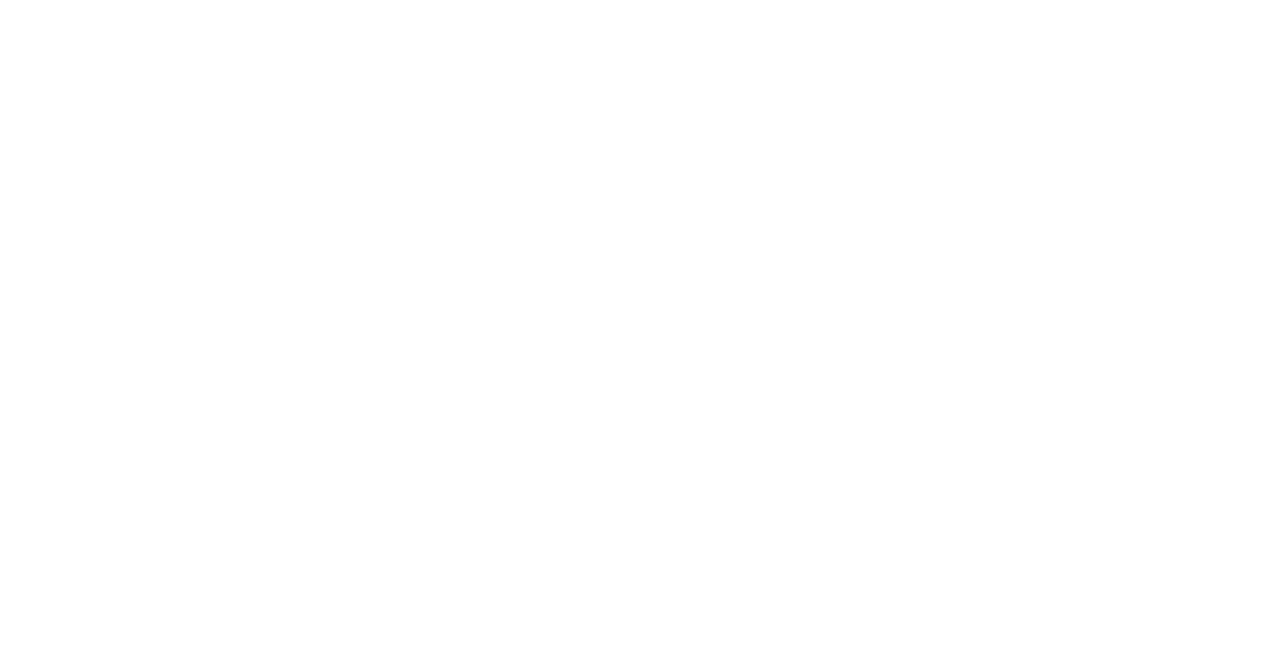
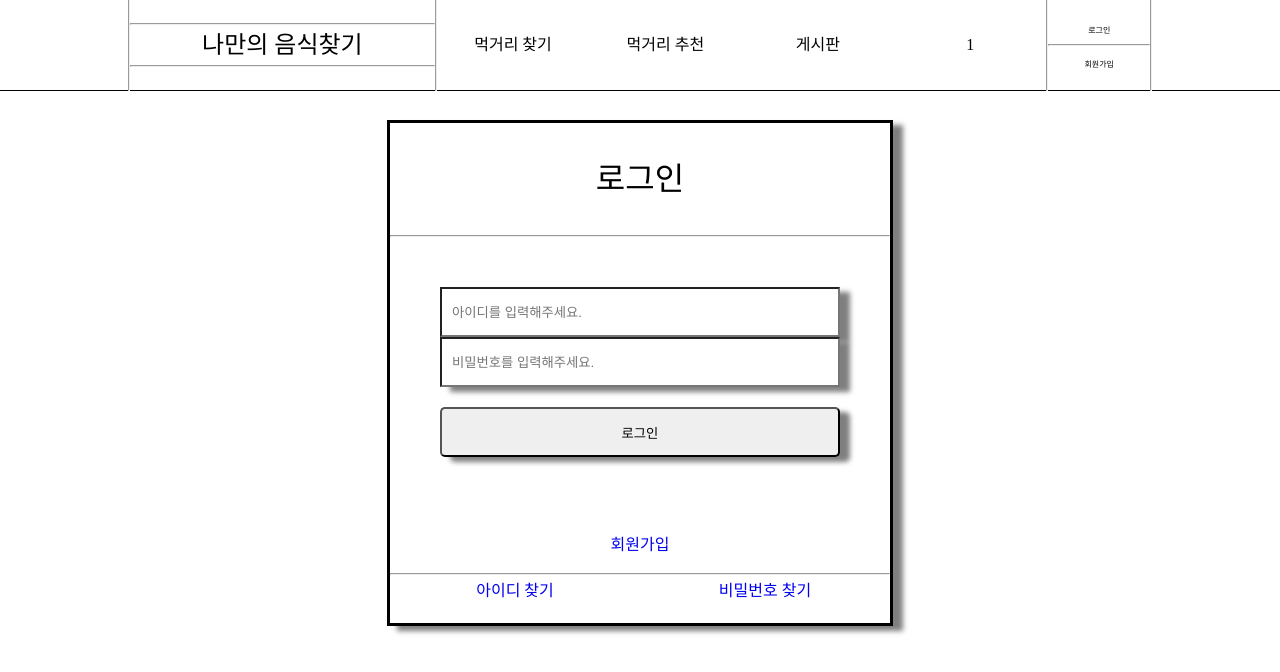
Before and after one commit to BobbyKJH/food-community, a React (Create React App) app: page /signin in a window 1280 px wide. Before the commit this address had no page. Shown: the top 672 px of the page. Built offline with nearby package versions, Linux system fonts and the light colour scheme.

Commit message:
Sign In Page Create

```diff
--- a/src/App.js
+++ b/src/App.js
@@ -1,10 +1,12 @@
 import { Routes, Route } from "react-router-dom";
 import Home from "./pages/Home";
+import MemberShip from "./pages/MemberShip";
 
 function App() {
   return (
     <Routes>
       <Route path="/" element={<Home />} />
+      <Route path="/signin" element={<MemberShip />} />
     </Routes>
   );
 }
--- a/src/components/Nav.jsx
+++ b/src/components/Nav.jsx
@@ -39,7 +39,7 @@
 
         {/* 로그인 */}
         <div className={styles.findNav}>
-          <Link to="/" className={styles.findLink}>
+          <Link to="/signin" className={styles.findLink}>
             로그인
           </Link>
           <hr />
--- a/src/components/Nav.module.css
+++ b/src/components/Nav.module.css
@@ -5,6 +5,7 @@
   left: 0;
   right: 0;
   border-bottom: 1px solid #000;
+  background-color: #fff;
 }
 /* nav 박스 */
 .nav {
@@ -50,6 +51,9 @@
   text-decoration: none;
   color: #000;
 }
+.findLink:hover {
+  text-decoration: underline;
+}
 .line {
   height: 100%;
 }
--- a/src/components/SignIn.module.css
+++ b/src/components/SignIn.module.css
@@ -2,9 +2,11 @@
 .box {
   text-align: center;
   border: 3px solid black;
+  margin: 0 auto;
   box-shadow: 10px 5px 5px rgb(0, 0, 0, 0.5);
   width: 500px;
-  height: 600px;
+  height: 500px;
+  background-color: #fff;
 }
 /* 로그인 */
 .title {
@@ -32,7 +34,7 @@
   border-radius: 5px;
   box-sizing: border-box;
   box-shadow: 10px 5px 5px rgb(0, 0, 0, 0.5);
-  margin: 20px 0;
+  margin: 20px 0 60px 0;
 }
 .btn:hover {
   text-decoration: underline;
--- /dev/null
+++ b/src/pages/MemberShip.jsx
@@ -0,0 +1,14 @@
+import styles from "./MemberShip.module.css";
+import Nav from "../components/Nav";
+import SignIn from "../components/SignIn";
+
+export default function MemberShip() {
+  return (
+    <>
+      <Nav />
+      <div className={styles.signIn}>
+        <SignIn />
+      </div>
+    </>
+  );
+}
--- /dev/null
+++ b/src/pages/MemberShip.module.css
@@ -0,0 +1,4 @@
+.signIn {
+  display: block;
+  margin: 120px auto 10px auto;
+}
```
